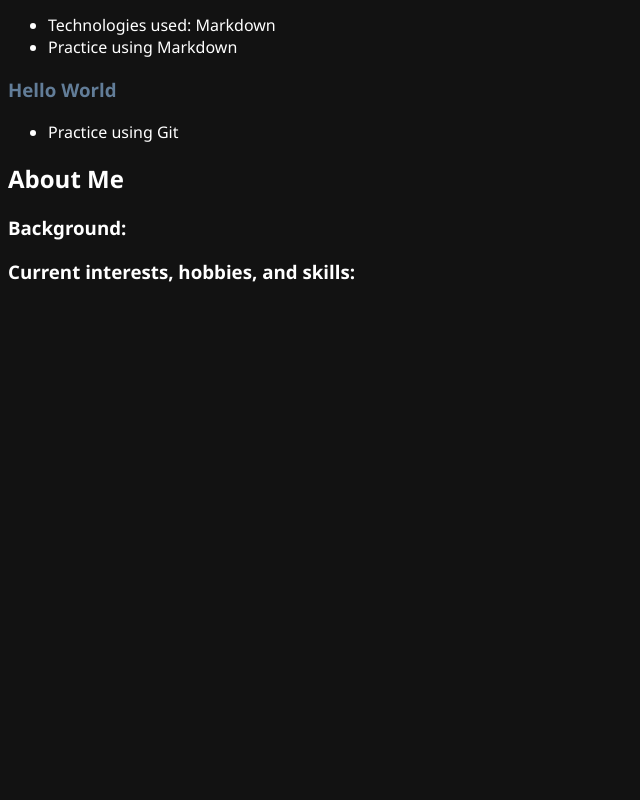
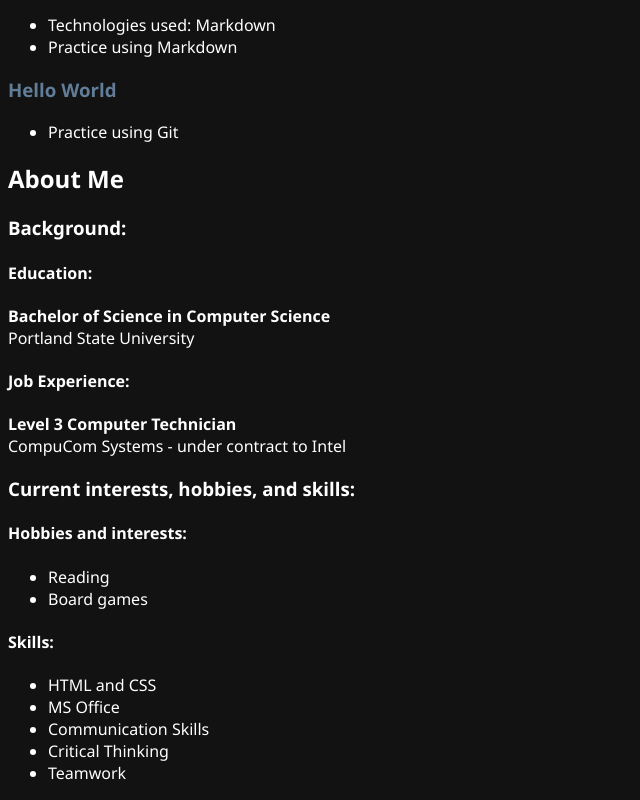
Before and after one commit to sarakane/Portfolio, a plain HTML site: page index.html in a window 1280 px wide. Shown: the part 1611-2411 px from the top of the page, without its empty margins (0-640 px from the left). Before the commit the page ends 1914 px from the top, so only its background shows below. Drawn offline with Linux system fonts and the light colour scheme.

Commit message:
Update content of  About Me section

```diff
--- a/index.html
+++ b/index.html
@@ -90,7 +90,24 @@
     <div class="about_me">
       <h2>About Me</h2>
       <h3>Background:</h3>
+      <h4>Education:</h4>
+      <p><strong>Bachelor of Science in Computer Science</strong> </br>Portland State University</p>
+      <h4>Job Experience:</h4>
+      <p><strong>Level 3 Computer Technician</strong></br>CompuCom Systems - under contract to Intel</p>
       <h3>Current interests, hobbies, and skills:</h3>
+      <h4>Hobbies and interests:</h4>
+      <ul>
+        <li>Reading</li>
+        <li>Board games</li>
+      </ul>
+      <h4>Skills:</h4>
+      <ul>
+        <li>HTML and CSS</li>
+        <li>MS Office</li>
+        <li>Communication Skills</li>
+        <li>Critical Thinking</li>
+        <li>Teamwork</li>
+      </ul>
     </div>
   </body>
 </html>
```
